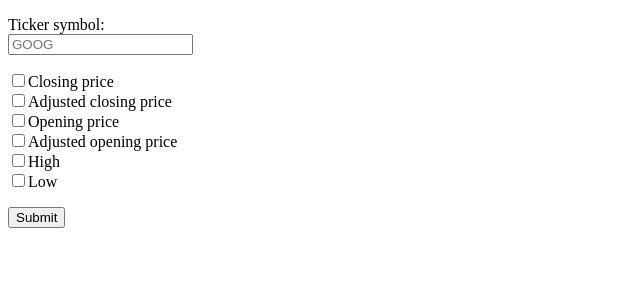
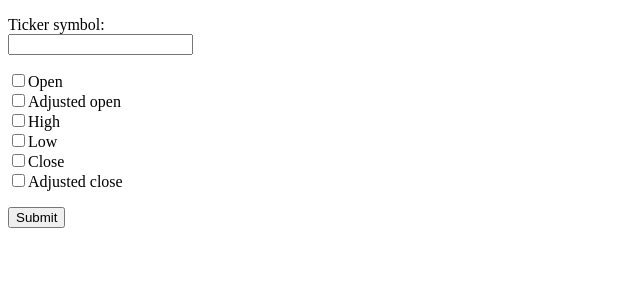
Before and after one commit to ngnf118/flask-framework, a Flask app: page / in a window 1280 px wide. Shown: the top 300 px of the page, without its empty margins (0-640 px from the left). Run offline with Flask 2, Linux system fonts and the light colour scheme.

Commit message:
finally eric is here

```diff
--- a/templates/index.html
+++ b/templates/index.html
@@ -7,14 +7,17 @@
       <div class="row">
         <div class="col-lg-12 text-left">
           <form id='input' method='post' action='index'>
-          <p>Ticker symbol:<br> <input type='text' name='ticker' placeholder='GOOG' /></p>
+          <p>Ticker symbol:<br> <input type='text' name='ticker' /></p>
           <p>
-              <input type="checkbox" name='features' value='close' />Closing price<br>
-              <input type="checkbox" name='features' value='adj_close' />Adjusted closing price<br>
-              <input type="checkbox" name='features' value='open' />Opening price<br>
-              <input type="checkbox" name='features' value='adj_open' />Adjusted opening price<br>
+
+              <input type="checkbox" name='features' value='open' />Open<br>
+              <input type="checkbox" name='features' value='adj_open' />Adjusted open<br>
               <input type="checkbox" name='features' value='high' />High<br>
               <input type="checkbox" name='features' value='low' />Low<br>
+              <input type="checkbox" name='features' value='close' />Close<br>
+              <input type="checkbox" name='features' value='adj_close' />Adjusted close<br>
+
+
           </p>
           <p><input type="submit" value="Submit"></p>
           </form>
```
